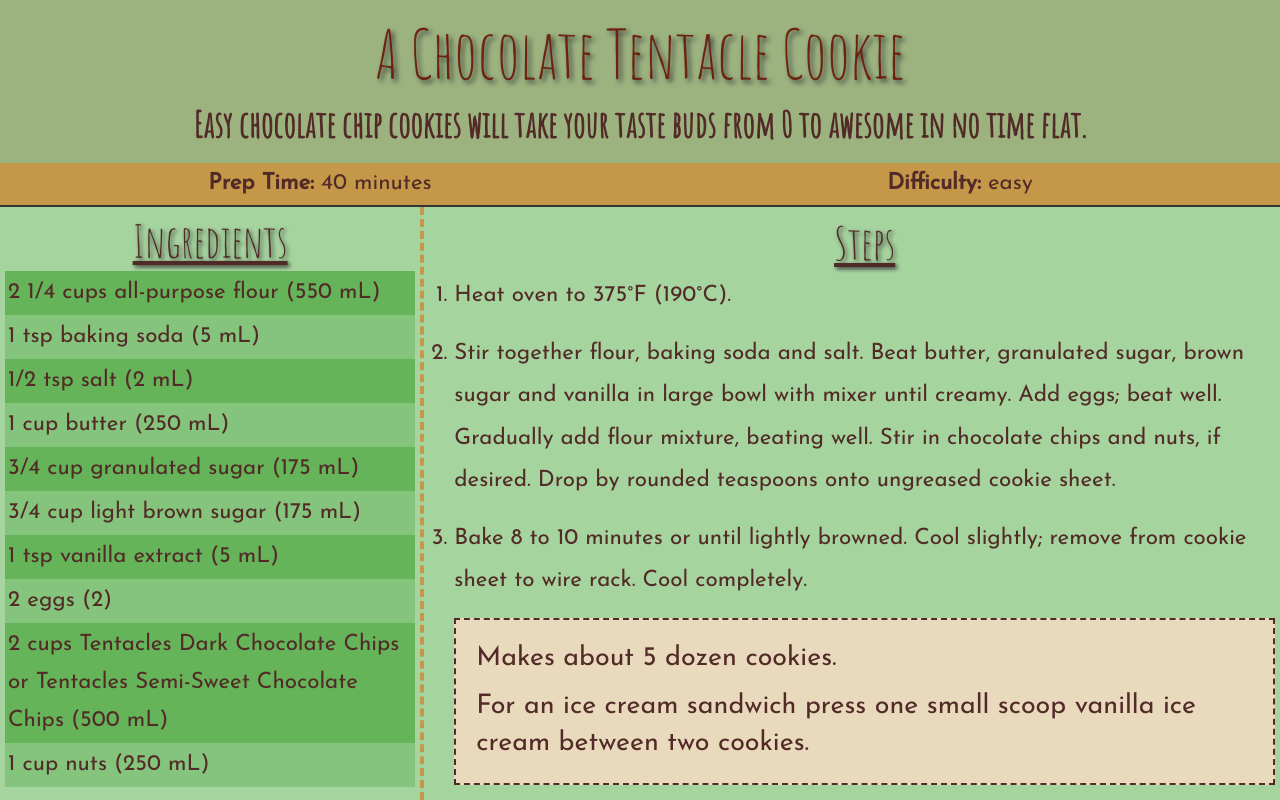
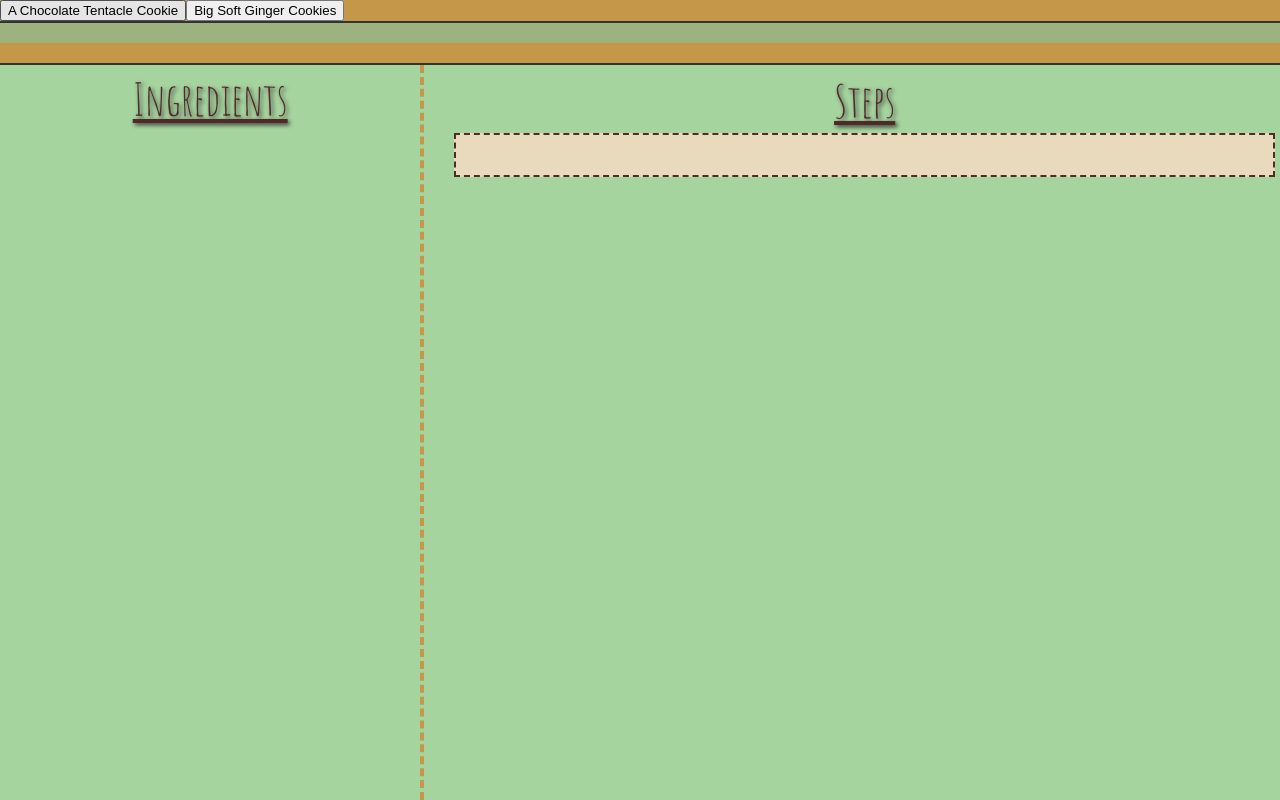
Before and after one commit to jainsimran/web-final-assignment, a website: page index.html in a window 1280 px wide. Drawn offline with Linux system fonts and the light colour scheme.

Commit message:
with bonus. change recipe

```diff
--- a/data.json
+++ b/data.json
@@ -1,4 +1,5 @@
 {
+  "recipe1":{
     "title":"A Chocolate Tentacle Cookie",
     "descriptor":"Easy chocolate chip cookies will take your taste buds from 0 to awesome in no time flat.",
     "prepTime":"40 minutes",
@@ -25,4 +26,34 @@
       "For an ice cream sandwich press one small scoop vanilla ice cream between two cookies."
     ],
     "recipeSource":"https://www.allrecipes.com/recipe/10813/best-chocolate-chip-cookies/"
+  },
+  "recipe2":{
+    "title":"Big Soft Ginger Cookies",
+    "descriptor":"These are just what they say: big, soft, gingerbread cookies. They stay soft, too. My oldest son's favorite.",
+    "prepTime":"50 minutes",
+    "difficultyLevel":"easy",
+    "cookieSteps": [
+      "Preheat oven to 350 degrees F (175 degrees C). Sift together the flour, ginger, baking soda, cinnamon, cloves, and salt. Set aside.",
+      "In a large bowl, cream together the margarine and 1 cup sugar until light and fluffy. Beat in the egg, then stir in the water and molasses. Gradually stir the sifted ingredients into the molasses mixture. Shape dough into walnut sized balls, and roll them in the remaining 2 tablespoons of sugar. Place the cookies 2 inches apart onto an ungreased cookie sheet, and flatten slightly.",
+      "Bake for 8 to 10 minutes in the preheated oven. Allow cookies to cool on baking sheet for 5 minutes before removing to a wire rack to cool completely. Store in an airtight container."
+    ],
+    "cookieIngredients": [
+      "2 1/4 cups all-purpose flour",
+      "2 teaspoons ground ginger",
+      "1 teaspoon baking soda",
+      "3/4 teaspoon ground cinnamon",
+      "3/4 cup granulated sugar (175 mL)",
+      "1/4 teaspoon salt",
+      "3/4 cup margarine, softened",
+      "1 cup white sugar",
+      "1 egg",
+      "1 tablespoon water",
+      "1/4 cup molasses",
+      "2 tablespoons white sugar"
+    ],
+    "notes":  [
+      "Aluminum foil can be used to keep food moist, cook it evenly, and make clean-up easier."
+    ],
+    "recipeSource":"https://www.allrecipes.com/recipe/10813/best-chocolate-chip-cookies/"
   }
+}
--- a/index.html
+++ b/index.html
@@ -11,6 +11,10 @@
 </head>
 <body>
   <header>
+    <div>
+      <button type="button" name="recipe-1"></button>
+      <button type="button" name="recipe-2"></button>
+    </div>
     <h1><!--title here using javascript--></h1>
     <h2><!-- descriptor here using javascript--></h2>
     <div>
--- a/js/cookieBuilder.js
+++ b/js/cookieBuilder.js
@@ -28,7 +28,7 @@ CookieBuilder.prototype.listIngredients = function(){
         let item = document.createElement("li");
         item.innerText = ingred;
         ingredientsList.appendChild(item);
-        console.log(`we are add ingredients in list by creating element li from data.json`);
+        console.log(`we creating new element li and adding in unoreded list using appendChild. The data is coming from data.json`);
     });
 };
 CookieBuilder.prototype.listSteps = function(){
@@ -49,7 +49,7 @@ CookieBuilder.prototype.listNotes = function(){
         let theCopy = document.createElement("p");
         theCopy.innerHTML = nt;
         notesArea.appendChild(theCopy);
-        console.log(`we are creating new p tag and replacing it with notesArea from data.json`);
+        console.log(`we are creating new p tag and adding in notesArea using appendChild. The data is coming from data.json.`);
     })
 }
 CookieBuilder.prototype.setPrepTime = function(){
@@ -83,6 +83,18 @@ CookieBuilder.prototype.populateData = function(resp){
     this.setPrepTime();
     this.setDifficultyLevel();
 }
+CookieBuilder.prototype.switchRecipe = function(recipe){
+    document.getElementsByName('recipe-1')[0].innerText = recipe.recipe1.title;
+    document.getElementsByName('recipe-2')[0].innerText = recipe.recipe2.title;
+
+    document.getElementsByName('recipe-1')[0].addEventListener("click", () => {
+      this.populateData(recipe.recipe1);
+    });
+    document.getElementsByName('recipe-2')[0].addEventListener("click", () => {
+      this.populateData(recipe.recipe2);
+    });
+
+}
 CookieBuilder.prototype.gatherData = function(){
     //6.  TO DO: In the line below use the fetch command to get data.json
     fetch('data.json')
@@ -93,7 +105,8 @@ CookieBuilder.prototype.gatherData = function(){
         //7. TO DO: and a console log to show the contents of resp
         console.log(resp);
         //8. TO DO: call populateData and send it resp
-        this.populateData(resp);
+        // this.populateData(resp);
+        this.switchRecipe(resp);
     });
 }
 
```
Lines whose indentation alone changed are shown as unchanged.
